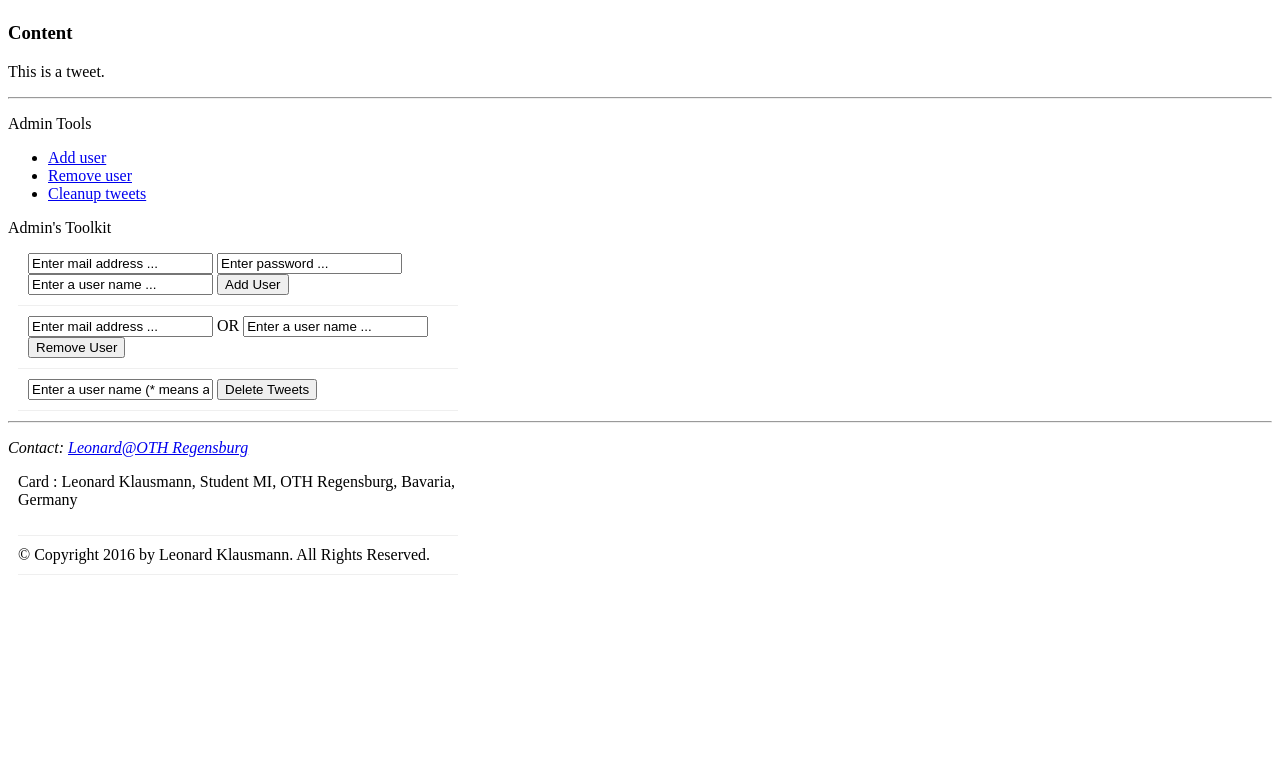
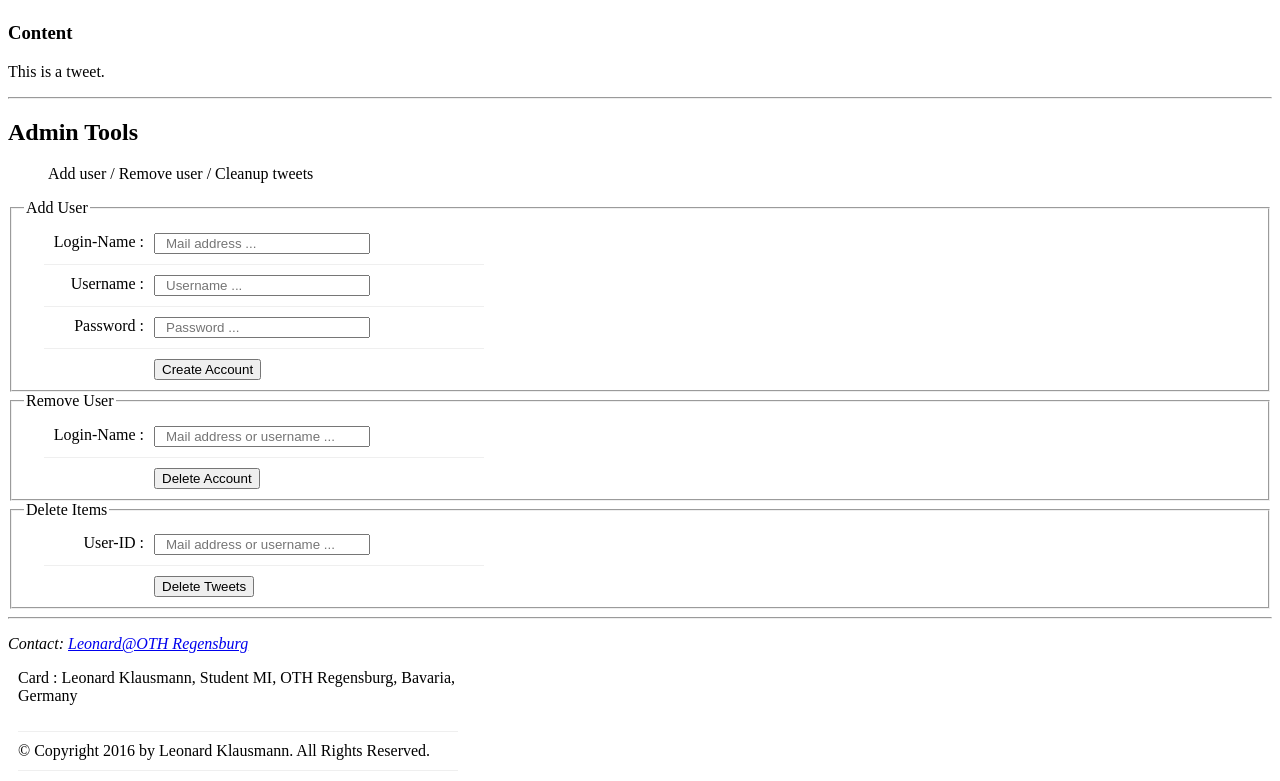
Before and after one commit to l-l-k/node-js-mwa-lk, a web app: file UI.html in a window 1280 px wide. Shown: the part 881-1662 px from the top of the page. Before the commit the page ends 1466 px from the top, so only its background shows below. Run offline with its HTML, style and script files only (its server is not run), Linux system fonts and the light colour scheme; some libraries are stand-ins or nearby versions.

Commit message:
CHANGE: Navigation layout refined

```diff
--- a/UI.html
+++ b/UI.html
@@ -18,6 +18,7 @@
     <!-- CSS
     ================================================== -->
     <link rel="stylesheet" href="css/mwa.css" type="text/css" media="screen" />
+    <link rel="stylesheet" href="css/tooltip.css" type="text/css" media="screen" />
 
     <!-- VCard
     ================================================== -->
@@ -40,11 +41,11 @@
     </header>
 
     <nav>
-        <a href="javascript:void(0)">Login</a> /
-        <a href="javascript:void(0)">Edit Account</a> /
-        <a href="javascript:void(0)">Signup</a> /
-        <a href="javascript:void(0)">Tweets</a> /
-        <a class="visible" href="javascript:void(0)">Admin Tools</a>
+        <a href="javascript:void(0)" class="internalLink">Login</a> /
+        <a href="javascript:void(0)" class="internalLink">Edit Account</a> /
+        <a href="javascript:void(0)" class="internalLink">Signup</a> /
+        <a href="javascript:void(0)" class="internalLink">Tweets</a> /
+        <a href="javascript:void(0)"  class="visible internalLink">Admin Tools</a>
     </nav>
     <hr/>
 
@@ -52,12 +53,12 @@
     ==================================================
     Control visibility via java script-->
     <section class="visible" id="Account">
-        <fieldset class="hidden">
+        <fieldset id="signup" class="hidden">
             <legend>Signup</legend>
             <form action="Submit" method="POST">
                 <div>
                     <label for="mailAddress" class="inputLabel">Login-Name :  </label>
-                    <input type="email" name="mailAddress" placeholder="Type in a valid mail adress ..." required />
+                    <input type="email" name="mailAddress" placeholder="Type in a valid mail address ..." required />
                 </div>
                 <div>
                     <label for="password" class="inputLabel">Password :  </label>
@@ -67,11 +68,11 @@
                     <label for="username" class="inputLabel">Username : </label>
                     <input type="text" name="username" placeholder="Type in a name ..." required />
                 </div>
-                <input type="submit" name="subscribe" value="Create Account" />
+                <input class="submit" type="submit" name="subscribe" value="Create Account" />
             </form>
         </fieldset>
 
-        <fieldset class="visible">
+        <fieldset id="login" class="visible">
             <legend>Login</legend>
             <form action="ValidateLogin" method="POST">
                 <div>
@@ -80,22 +81,29 @@
                 </div>
                 <div>
                     <label for="password" class="inputLabel">Password : </label>
-                    <input type="password" name="password" class="inputField" placeholder="Type in a password ..." required size="8" maxlength="33" />
+                    <input type="password" name="password" class="inputField" placeholder="Type in a password ..." required size="8" maxlength="33"
+                    />
                 </div>
                 <input class="submit" type="submit" name="login" value="Login" />
             </form>
         </fieldset>
 
-        <fieldset class="hidden">
+        <fieldset id="settings" class="hidden">
             <legend>Edit Account Data</legend>
             <form action="ChangeAccountData" method="POST">
-                <label>Login-Name : <input type="email" name="mailAddress" placeholder="Type in a valid mail adress ..." required /> </label><br
-                />
-                <label>Password : <input type="password" name="password" placeholder="Type in a password ..." required size = "8" maxlength="33"/>  </label><br
-                />
-                <label>Username : <input type="text" name="username" placeholder="Type in a name ..." required />  </label><br
-                />
-                <input type="submit" name="update" value="Update Account" />
+                <div>
+                    <label for="mailAddress" class="inputLabel">Login-Name :</label>
+                    <input type="email" name="mailAddress" placeholder="Type in a valid mail adress ..." required />
+                </div>
+                <div>
+                    <label for="password" class="inputLabel">Password :</label>
+                    <input type="password" name="password" placeholder="Type in a password ..." required size="8" maxlength="33" />
+                </div>
+                <div>
+                    <label for="username" class="inputLabel">Username :</label>
+                    <input type="text" name="username" placeholder="Type in a name ..." required />
+                </div>
+                <input class="submit" type="submit" name="update" value="Update Account" />
             </form>
         </fieldset>
         <hr/>
@@ -105,12 +113,12 @@
     ================================================== -->
     <section id="Tweet">
         <h2 class="hidden">Messages</h2>
-        <h3 class="visible">Post a tweet</h3>
+        <h3 class="visible"><a title="Maximal 140 Zeichen">Post a tweet</a></h3>
         <div class="PostTweet (limited to 140 characters)">
             <form action="#">
                 <input type="text" name="message" class="tweet" maxlength="140" placeholder="Enter a message ..." />
                 <label for="sendMsg" class="countdown" maxlength="3">140</label>
-               <input type="submit" name="sendMsg" class="button" value="Send" />
+                <input id="send" type="submit" name="sendMsg" class="button" value="Send" />
             </form>
         </div>
     </section>
@@ -137,45 +145,60 @@
 
     <!-- Administrative Tasks
     ================================================== -->
-    <section id="Administration">
-        <h2 class="hidden">Admin Tools</h2>
-        <p>Admin Tools</p>
+    <section id="Administration" class="visible">
+        <h2 class="visible">Admin Tools</h2>
         <nav>
        <ul>
-                <li><a href="javascript:void(0)">Add user</a></li>
-                <li><a href="javascript:void(0)">Remove user</a></li>
-                <li><a href="javascript:void(0)">Cleanup tweets</a></li>
+                <a href="javascript:void(0)" class="visible internalLink">Add user</a> /
+                <a href="javascript:void(0)" class="visible internalLink">Remove user</a> /
+                <a href="javascript:void(0)" class="visible internalLink">Cleanup tweets</a>
             </ul>
         </nav>
-    </section>
 
-    <section id="AdministrativeTasks">
-        <h2 class="hidden">Admin's Toolkit</h2>
-        <p>Admin's Toolkit</p>
-        <nav>
-            <div class="AddUser">
-                <form action="#">
-                    <input type="text" name="mail" value="Enter mail address ..." />
-                    <input type="text" name="password" value="Enter password ..." />
-                    <input type="text" name="username" value="Enter a user name ..." />
-                    <input type="submit" name="start_add_user" class="button" value="Add User" />
+        <!-- Add a new user -->
+        <fieldset id="addUser" class="visible">
+            <legend>Add User</legend>
+            <form action="AddUser" method="POST">
+                <div>
+                    <label for="mailAddress" class="inputLabel">Login-Name : </label>
+                    <input type="email" name="mailAddress" class="inputField" placeholder="Mail address ..." required />
+                </div>
+                <div>
+                    <label for="username" class="inputLabel">Username : </label>
+                    <input type="text" name="username"  class="inputField" placeholder="Username ..." required />
+                </div>
+                <div>
+                    <label for="password" class="inputLabel">Password : </label>
+                    <input type="password" name="password" class="inputField" placeholder="Password ..." required size="8" maxlength="33" />
+                </div>
+                <input class="submit" type="submit" name="subscribe" value="Create Account" />
             </form>
+        </fieldset>
+
+        <!-- Remove a user (and his tweets) -->
+        <fieldset id="removeUser" class="visible">
+            <legend>Remove User</legend>
+            <form action="RemoveUser" method="POST">
+                <div>
+                    <label for="userID" class="inputLabel">Login-Name : </label>
+                    <input type="email" name="userID" class="inputField" placeholder="Mail address or username ..." required />
                 </div>
-            <div class="RemoveUser">
-                <form action="#">
-                    <input type="text" name="mail" value="Enter mail address ..." /> OR
-                    <input type="text" name="username" value="Enter a user name ..." />
-                    <input type="submit" name="start_remove_user" class="button" value="Remove User" />
+                <input class="submit" type="submit" name="unsubscribe" value="Delete Account" />
             </form>
+        </fieldset>
+
+        <!-- Delete tweets of any user -->
+        <fieldset id="cleanupTweets" class="visible">
+            <legend>Delete Items</legend>
+            <form action="CleanupTweets" method="POST">
+                <div>
+                    <label for="userID" class="inputLabel"<a title="Type in * to delete all users">User-ID :</a> </label>
+                    <input type="email" name="userID" class="inputField" placeholder="Mail address or username ..." required />
                 </div>
-            <div class="DeleteTweets">
-                <form action="#">
-                    <input type="text" name="username" value="Enter a user name (* means all users) ..." />
-                    <input type="submit" name="start_cleanup" class="button" value="Delete Tweets" />
+                <input class="submit" type="submit" name="cleanupTweets" value="Delete Tweets" />
             </form>
-            </div>
+        </fieldset>
 
-        </nav>
     </section>
 
     <!-- Footer : Contact, Copyright and VCard
@@ -183,7 +206,7 @@
     <footer>
         <hr/>
         <address>
-            <p>Contact: <a href="mailtp:leonard1.klausmann@st.oth-regensburg.de">Leonard@OTH Regensburg</a></p>
+            <p>Contact: <a href="mailto:leonard1.klausmann@st.oth-regensburg.de">Leonard@OTH Regensburg</a></p>
         </address>
         <div class="vcard">
             Card
@@ -193,7 +216,7 @@
             <span class="org">OTH Regensburg</span>,
             <span class="region">Bavaria</span>,
             <span class="country-name">Germany</span>
-            <span class="email"><a href="mailtp:leonard1.klausmann@st.oth-regensburg.de"></a></span>
+            <span class="email"><a href="mailto:leonard1.klausmann@st.oth-regensburg.de"></a></span>
             <p></p>
         </div>
         <section id="copyright">
--- a/css/mwa.css
+++ b/css/mwa.css
@@ -1,3 +1,15 @@
+a.internalLink {
+    text-decoration: none;
+    color: inherit;
+}
+a.internalLink:hover {
+    text-decoration: underline;
+    color: blue;
+}
+a.internalLink:active {
+	background-color: chocolate;
+}
+
 form {
     display: inline-block;
     margin-left: 10px;
```
Lines whose indentation alone changed are shown as unchanged.
